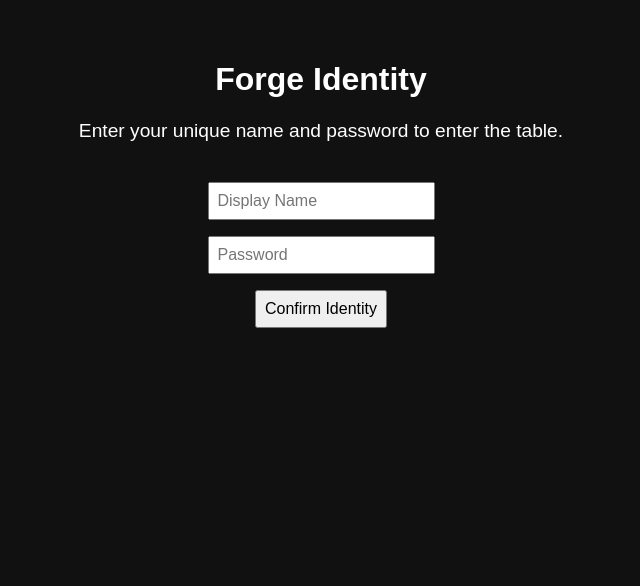
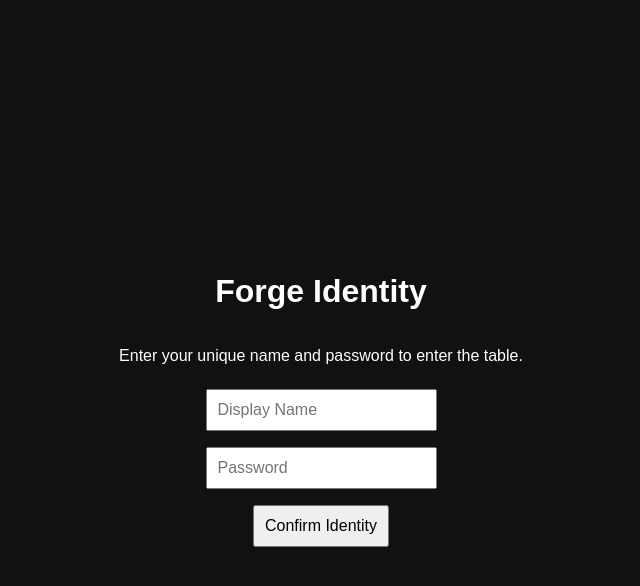
Before and after one commit to Forge-Lord/Table-Forge, a website: page profile.html in a window 1280 px wide. Shown: the whole page, without its empty margins (319-959 px from the left). Drawn offline with Linux system fonts and the light colour scheme.

Commit message:
Update profile.html

```diff
--- a/profile.html
+++ b/profile.html
@@ -1,25 +1,48 @@
 <!DOCTYPE html>
 <html lang="en">
 <head>
-  <meta charset="UTF-8" />
+  <meta charset="UTF-8">
   <title>Forge Identity</title>
-  <meta name="viewport" content="width=device-width, initial-scale=1.0" />
-  <link rel="stylesheet" href="style.css" />
+  <script type="module" src="/auth.js"></script>
+  <style>
+    body {
+      background-color: #111;
+      color: white;
+      font-family: sans-serif;
+      display: flex;
+      flex-direction: column;
+      align-items: center;
+      justify-content: center;
+      height: 100vh;
+    }
+
+    input, button {
+      margin: 8px;
+      padding: 10px;
+      font-size: 16px;
+    }
+
+    button {
+      cursor: pointer;
+    }
+
+    #error {
+      color: #ff4c4c;
+      font-weight: bold;
+      margin-top: 10px;
+    }
+  </style>
 </head>
-<body style="text-align:center; padding:2em;">
+<body>
+
   <h1>Forge Identity</h1>
-  <p style="font-size: 1.2em;">Enter your unique name and password to enter the table.</p>
+  <p>Enter your unique name and password to enter the table.</p>
 
-  <form id="loginForm" style="margin-top:2em;">
-    <input id="displayName" placeholder="Display Name" required />
-    <br/>
-    <input id="password" type="password" placeholder="Password" required />
-    <br/>
-    <button type="submit">Confirm Identity</button>
-  </form>
+  <input type="text" id="displayName" placeholder="Display Name">
+  <input type="password" id="password" placeholder="Password">
+  <button id="confirmBtn">Confirm Identity</button>
 
-  <p id="loginStatus" style="margin-top: 1em; font-weight: bold;"></p>
+  <div id="error"></div>
 
-  <script type="module" src="auth.js"></script>
 </body>
 </html>
```
